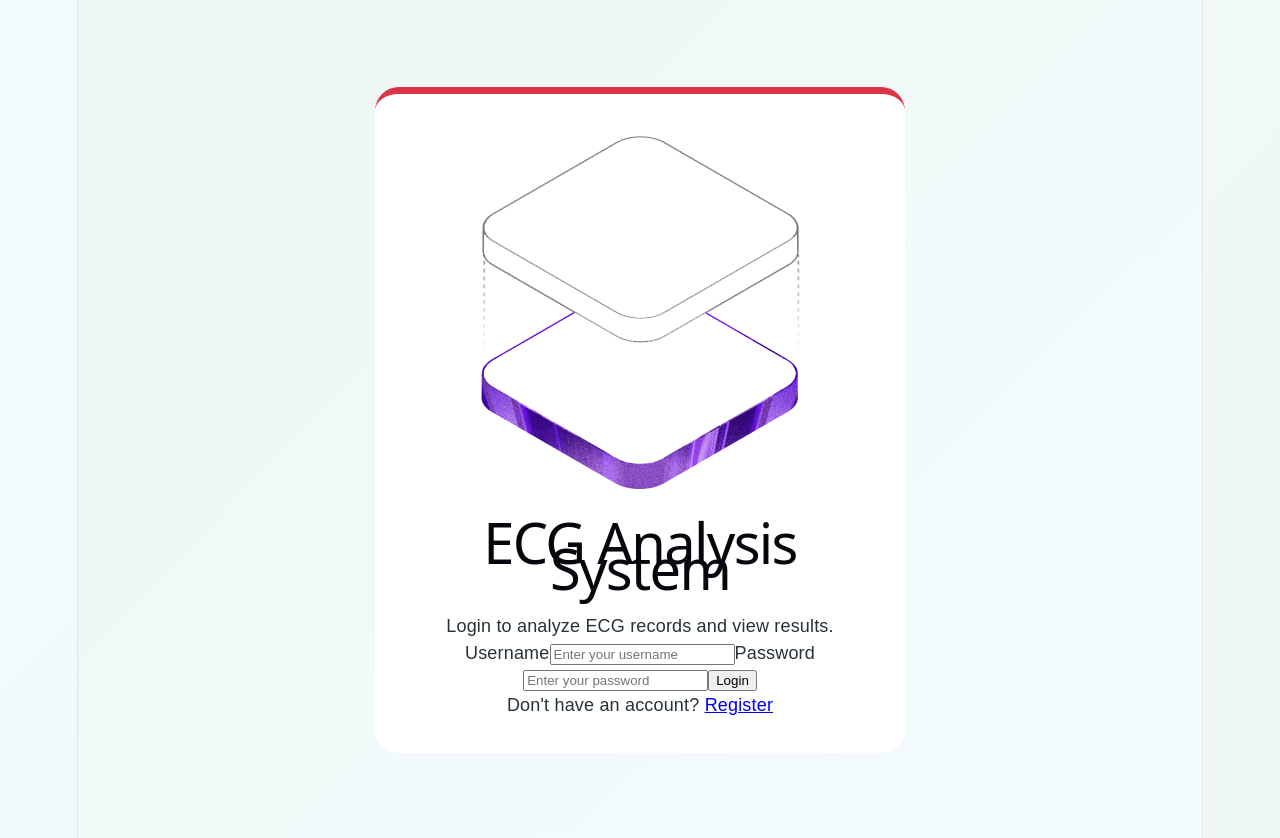
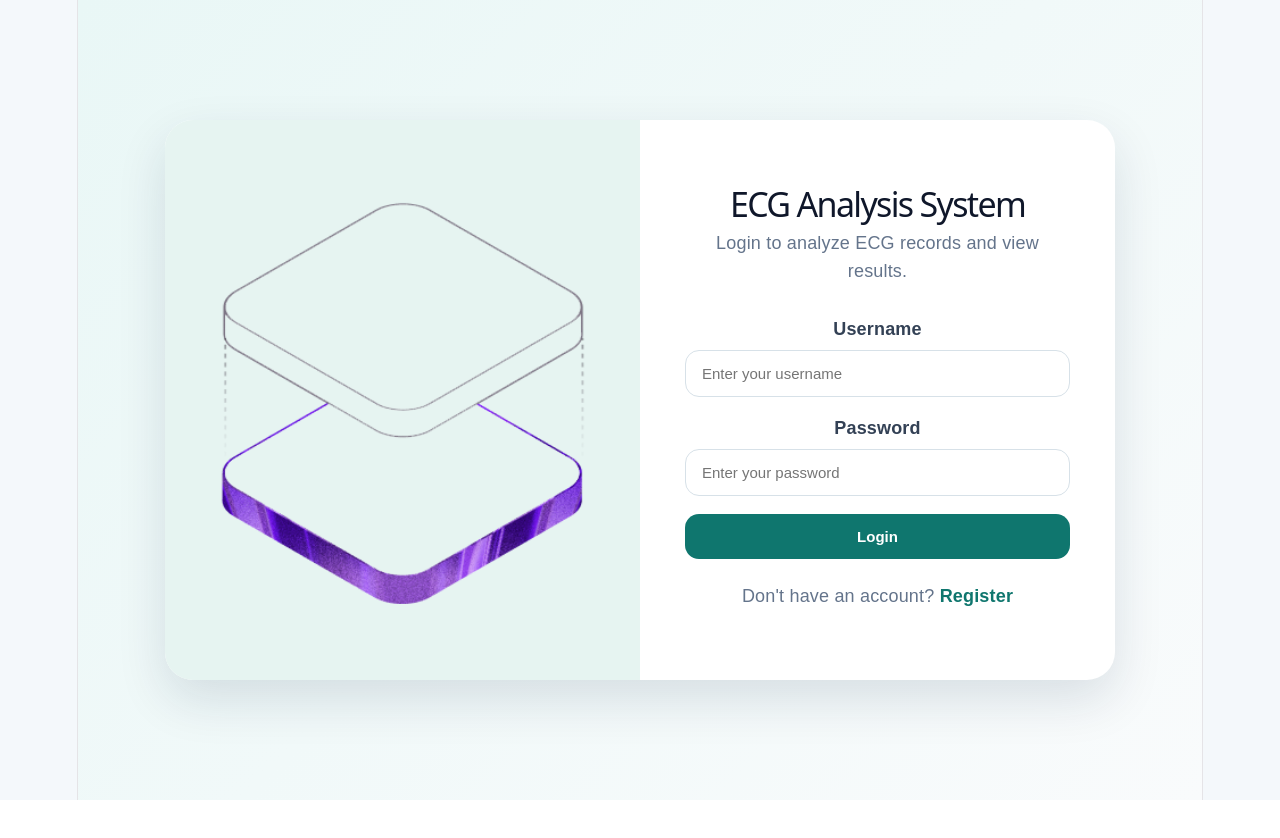
Before and after one commit to joudalhallaq/-ECG-Analysis-System-FE, a React (Vite) app: page /login in a window 1280 px wide. After the commit the page ends 800 px from the top, so only its background shows below. Built offline with nearby package versions, Linux system fonts and the light colour scheme.

Commit message:
Update App.css

```diff
--- a/src/App.css
+++ b/src/App.css
@@ -1,106 +1,288 @@
-body {
-  background: linear-gradient(135deg, #f4fbff, #eef7f3);
-  font-family: Arial, sans-serif;
-  color: #263238;
+* {
+  box-sizing: border-box;
 }
 
-/* Header */
-.medical-header {
-  background: linear-gradient(90deg, #0d6efd, #20c997);
-  color: white;
-  border-radius: 18px;
-  padding: 22px;
-  box-shadow: 0 8px 20px rgba(0, 0, 0, 0.08);
+body {
+  margin: 0;
+  font-family: Arial, Helvetica, sans-serif;
+  background: #f4f8fb;
+  color: #14213d;
 }
 
-/* Cards */
-.card {
-  border-radius: 18px !important;
+a {
+  color: #0f766e;
+  font-weight: 700;
+  text-decoration: none;
 }
 
-.heart-title {
-  color: #0d6efd;
-  font-weight: 700;
-}
-
-.result-card {
-  background: #f8fffb;
-  border-left: 6px solid #20c997;
-}
-
-/* Warning */
-.warning-box {
-  background: #fff5f5;
-  border-left: 6px solid #dc3545;
-  color: #7a1f2b;
-}
-
-/* Buttons */
-.btn-heart {
-  background: #dc3545;
-  color: white;
-  font-weight: bold;
-  border: none;
-}
-
-.btn-heart:hover {
-  background: #bb2d3b;
-}
-
-/* ❤️ HEART ANIMATION */
-.heart {
-  color: #dc3545;
-  display: inline-block;
-  animation: heartbeat 1s infinite;
-}
-
-@keyframes heartbeat {
-  0% { transform: scale(1); }
-  20% { transform: scale(1.3); }
-  40% { transform: scale(1); }
-  60% { transform: scale(1.3); }
-  100% { transform: scale(1); }
-}
-
-/* Loader */
-.loader {
-  border: 5px solid #f3f3f3;
-  border-top: 5px solid #0d6efd;
-  border-radius: 50%;
-  width: 40px;
-  height: 40px;
-  animation: spin 1s linear infinite;
-  margin: auto;
-}
-
-@keyframes spin {
-  0% { transform: rotate(0deg); }
-  100% { transform: rotate(360deg); }
-}
 .auth-page {
   min-height: 100vh;
-  background: linear-gradient(135deg, #eef7f3, #f4fbff);
   display: flex;
   align-items: center;
   justify-content: center;
-  padding: 20px;
+  padding: 30px;
+  background: linear-gradient(135deg, #e9f7f6, #f9fbfc);
 }
 
 .auth-card {
   width: 100%;
-  max-width: 460px;
+  max-width: 950px;
+  min-height: 560px;
   background: white;
-  padding: 35px;
-  border-radius: 24px;
-  border-top: 7px solid #dc3545;
+  border-radius: 28px;
+  display: grid;
+  grid-template-columns: 1fr 1fr;
+  overflow: hidden;
+  box-shadow: 0 20px 50px rgba(10, 35, 66, 0.12);
 }
 
-.auth-heart {
-  font-size: 42px;
+.auth-image {
+  background: #e6f4f1;
+  display: flex;
+  align-items: center;
+  justify-content: center;
+  padding: 35px;
+}
+
+.auth-image img {
+  width: 100%;
+  max-width: 390px;
+  height: auto;
+  object-fit: contain;
+}
+
+.auth-content {
+  padding: 55px 45px;
+  display: flex;
+  flex-direction: column;
+  justify-content: center;
+}
+
+.auth-content h1 {
+  margin: 0 0 12px;
+  font-size: 34px;
+  color: #0f172a;
+}
+
+.subtitle {
+  margin: 0 0 30px;
+  color: #64748b;
+  line-height: 1.6;
+}
+
+form {
+  display: flex;
+  flex-direction: column;
+}
+
+label {
   margin-bottom: 8px;
+  font-weight: 700;
+  color: #334155;
 }
-.login-image {
-  width: 90px;
-  border-radius: 50%;
-  margin-bottom: 10px;
+
+input {
+  width: 100%;
+  padding: 14px 16px;
+  margin-bottom: 18px;
+  border: 1px solid #d7e1e8;
+  border-radius: 14px;
+  font-size: 15px;
+  outline: none;
 }
+
+input:focus {
+  border-color: #0f766e;
+}
+
+button {
+  border: none;
+  border-radius: 14px;
+  background: #0f766e;
+  color: white;
+  padding: 14px 18px;
+  font-size: 15px;
+  font-weight: 700;
+  cursor: pointer;
+  transition: 0.2s ease;
+}
+
+button:hover {
+  background: #115e59;
+}
+
+button:disabled {
+  opacity: 0.7;
+  cursor: not-allowed;
+}
+
+.error-message {
+  color: #b91c1c;
+  background: #fee2e2;
+  padding: 10px 12px;
+  border-radius: 12px;
+  margin: 0 0 16px;
+}
+
+.success-message {
+  color: #166534;
+  background: #dcfce7;
+  padding: 10px 12px;
+  border-radius: 12px;
+  margin: 0 0 16px;
+}
+
+.switch-text {
+  margin-top: 24px;
+  color: #64748b;
+}
+
+.dashboard-page {
+  min-height: 100vh;
+  background: #f4f8fb;
+}
+
+.dashboard-nav {
+  background: white;
+  padding: 22px 38px;
+  display: flex;
+  justify-content: space-between;
+  align-items: center;
+  box-shadow: 0 8px 25px rgba(10, 35, 66, 0.08);
+}
+
+.dashboard-nav h2 {
+  margin: 0;
+  color: #0f172a;
+}
+
+.dashboard-nav p {
+  margin: 6px 0 0;
+  color: #64748b;
+}
+
+.logout-button {
+  background: #dc2626;
+}
+
+.logout-button:hover {
+  background: #b91c1c;
+}
+
+.dashboard-container {
+  max-width: 1150px;
+  margin: 35px auto;
+  padding: 0 25px;
+}
+
+.upload-card,
+.records-card {
+  background: white;
+  border-radius: 24px;
+  padding: 28px;
+  margin-bottom: 28px;
+  box-shadow: 0 12px 35px rgba(10, 35, 66, 0.08);
+}
+
+.upload-card h3,
+.records-card h3 {
+  margin-top: 0;
+  font-size: 24px;
+  color: #0f172a;
+}
+
+.upload-card p {
+  color: #64748b;
+}
+
+.upload-form {
+  display: flex;
+  gap: 15px;
+  flex-wrap: wrap;
+  align-items: center;
+}
+
+.upload-form input {
+  margin-bottom: 0;
+  flex: 1;
+}
+
+.dashboard-message {
+  margin-top: 18px;
+  background: #e0f2fe;
+  color: #075985;
+  padding: 12px 14px;
+  border-radius: 12px;
+}
+
+.empty-text {
+  color: #64748b;
+}
+
+.records-table-wrapper {
+  width: 100%;
+  overflow-x: auto;
+}
+
+.records-table {
+  width: 100%;
+  border-collapse: collapse;
+  margin-top: 18px;
+}
+
+.records-table th,
+.records-table td {
+  padding: 14px 12px;
+  border-bottom: 1px solid #e2e8f0;
+  text-align: left;
+  font-size: 14px;
+}
+
+.records-table th {
+  background: #f8fafc;
+  color: #334155;
+}
+
+.action-buttons {
+  display: flex;
+  gap: 10px;
+  flex-wrap: wrap;
+}
+
+.action-buttons button {
+  padding: 10px 12px;
+  font-size: 13px;
+}
+
+.delete-button {
+  background: #dc2626;
+}
+
+.delete-button:hover {
+  background: #b91c1c;
+}
+
+@media (max-width: 800px) {
+  .auth-card {
+    grid-template-columns: 1fr;
+  }
+
+  .auth-image {
+    display: none;
+  }
+
+  .auth-content {
+    padding: 40px 28px;
+  }
+
+  .dashboard-nav {
+    flex-direction: column;
+    gap: 18px;
+    align-items: flex-start;
+  }
+
+  .upload-form {
+    flex-direction: column;
+    align-items: stretch;
+  }
+}
```
